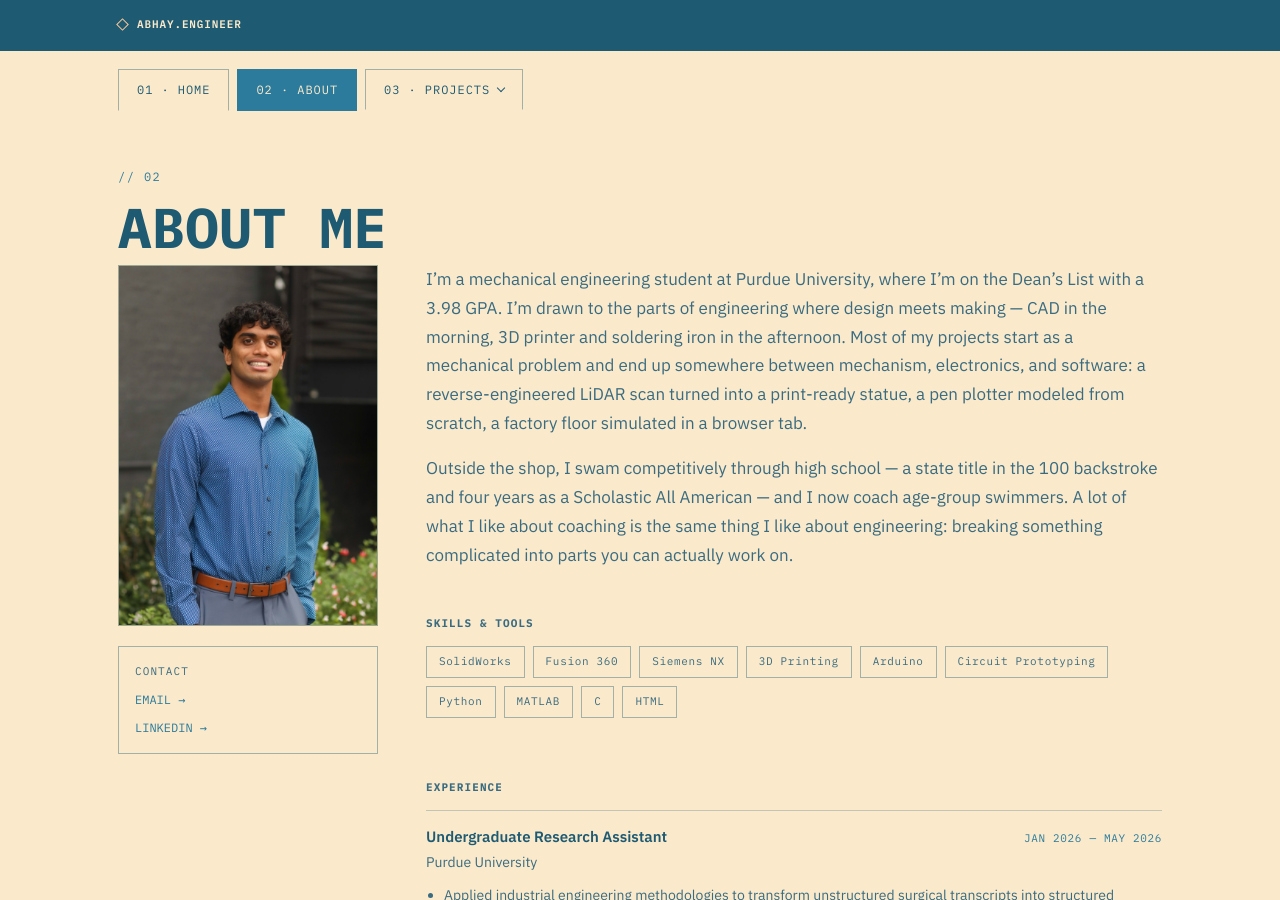
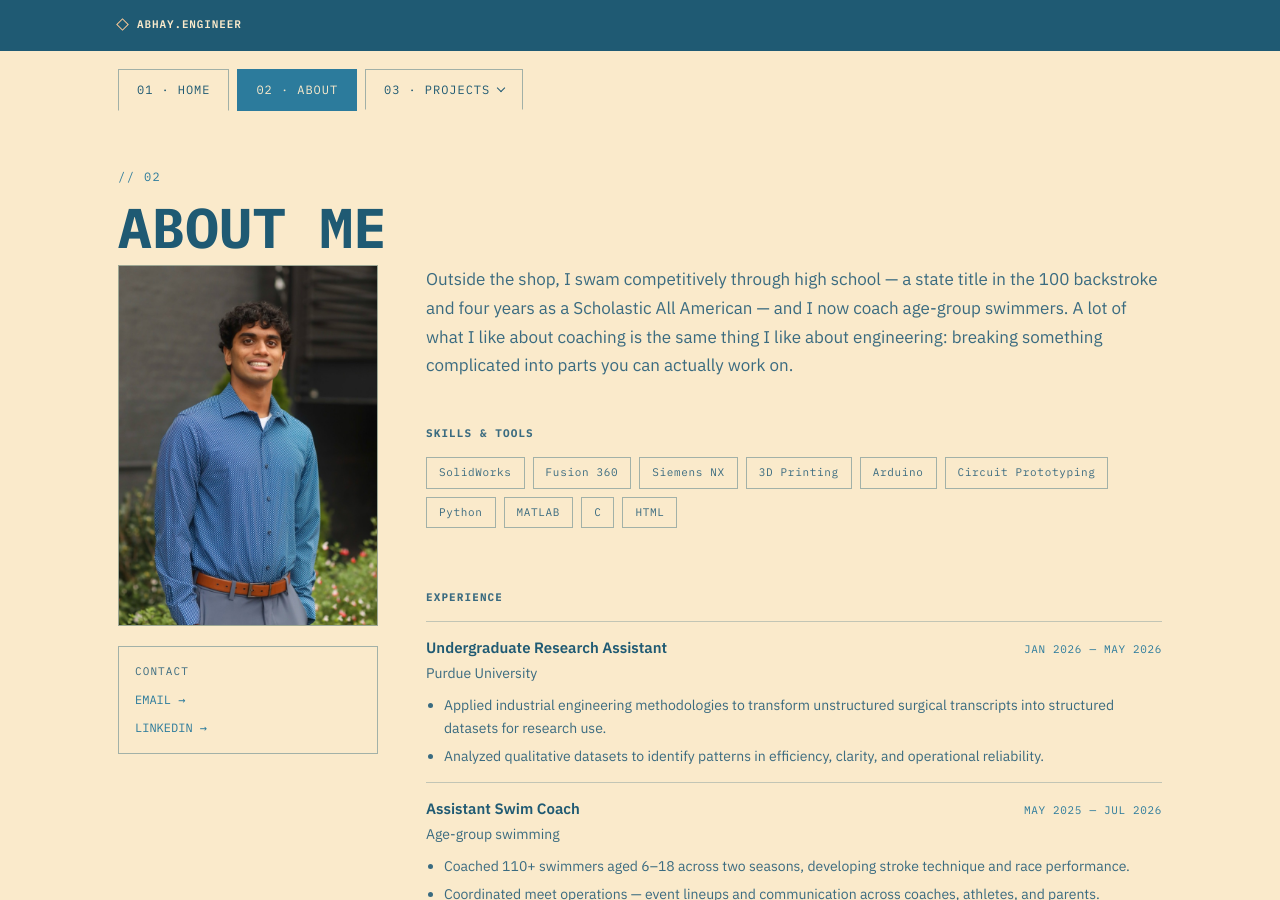
Before and after one commit to AbhayTharakan/abhay.engineer, a Jekyll site: the page built from about.md, in a window 1280 px wide and 900 px high. Built offline with Jekyll 4.4.1, drawn with Linux system fonts in a browser that asks for light colours.

Commit message:
i commited a test commit

```diff
--- a/about.md
+++ b/about.md
@@ -61,13 +61,6 @@ education:
     detail: GPA 4.22 · Magna Cum Laude · AP Scholar with Distinction
 ---
 
-I'm a mechanical engineering student at Purdue University, where I'm on the
-Dean's List with a 3.98 GPA. I'm drawn to the parts of engineering where design
-meets making — CAD in the morning, 3D printer and soldering iron in the
-afternoon. Most of my projects start as a mechanical problem and end up somewhere
-between mechanism, electronics, and software: a reverse-engineered LiDAR scan
-turned into a print-ready statue, a pen plotter modeled from scratch, a factory
-floor simulated in a browser tab.
 
 Outside the shop, I swam competitively through high school — a state title in the
 100 backstroke and four years as a Scholastic All American — and I now coach
```
